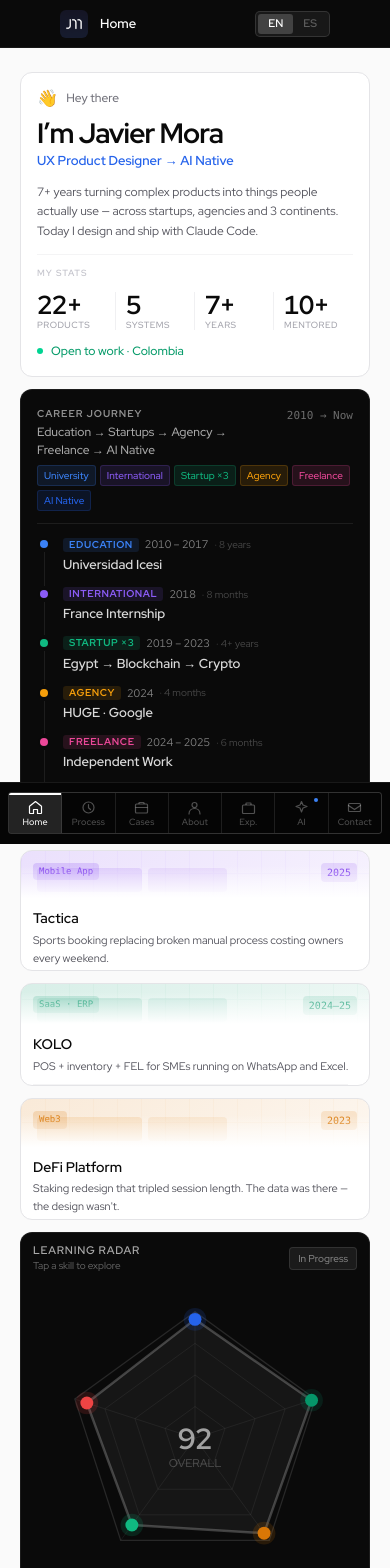
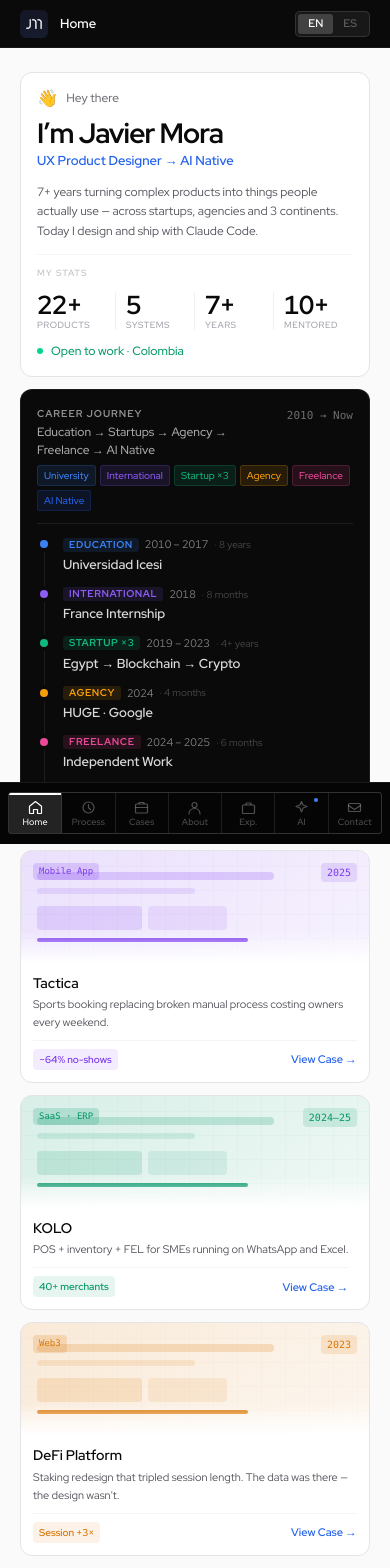
Before and after one commit to Uxearch-Studio/javiermora-portfolio, a Next.js app: page / in a window 390 px wide. Shown: the top 1568 px of the page. Built offline with nearby package versions, Linux system fonts and the light colour scheme.

Commit message:
fix: TopBar pixel-perfect alignment + project cards height en mobile

```diff
--- a/src/components/layout/TopBar.tsx
+++ b/src/components/layout/TopBar.tsx
@@ -20,7 +20,9 @@ export default function TopBar() {
   const section = sectionNames[active]?.[lang] ?? "";
 
   return (
-    <header className="sticky top-0 z-50 h-12 flex items-center justify-between px-[60px] bg-[#0A0A0A] border-b border-white/[0.06]">
+    <header className="sticky top-0 z-50 h-12 bg-[#0A0A0A] border-b border-white/[0.06]">
+      <div className="h-full max-w-[1400px] mx-auto px-5 md:px-[60px] flex items-center justify-between">
+
         {/* Left: logo + breadcrumb */}
         <div className="flex items-center gap-3">
           <Image
@@ -55,7 +57,6 @@ export default function TopBar() {
             className="relative flex items-center h-[26px] rounded-[5px] p-[2px]"
             style={{ background: "rgba(255,255,255,0.06)", border: "1px solid rgba(255,255,255,0.12)" }}
           >
-          {/* Sliding indicator */}
             <div
               className="absolute top-[2px] bottom-[2px] rounded-[3px] transition-all duration-200 ease-out"
               style={{
@@ -82,6 +83,8 @@ export default function TopBar() {
             </button>
           </div>
         </div>
+
+      </div>
     </header>
   );
 }
--- a/src/components/views/HomeView.tsx
+++ b/src/components/views/HomeView.tsx
@@ -589,9 +589,9 @@ export default function HomeView() {
 
           {projects.map((p) => (
             <motion.button variants={popUp} key={p.name} onClick={() => setActive("cases")}
-              className="group text-left bg-white border border-[#E4E4E7] rounded-xl overflow-hidden hover:border-[#0A0A0A] hover:shadow-md transition-all duration-200 flex flex-col h-full">
-              {/* Image area — richer mockup placeholder */}
-              <div className="relative flex-[0_0_40%] w-full overflow-hidden"
+              className="group text-left bg-white border border-[#E4E4E7] rounded-xl overflow-hidden hover:border-[#0A0A0A] hover:shadow-md transition-all duration-200 flex flex-col md:h-full">
+              {/* Image area — fixed height mobile, 40% flex on desktop */}
+              <div className="relative h-28 md:h-auto md:flex-[0_0_40%] w-full overflow-hidden shrink-0"
                 style={{ background: `linear-gradient(145deg, ${p.color}28 0%, ${p.color}10 100%)` }}>
                 {/* Abstract UI mockup shapes */}
                 <div className="absolute inset-0 p-4 flex flex-col gap-2 justify-center">
```
Lines whose indentation alone changed are shown as unchanged.
